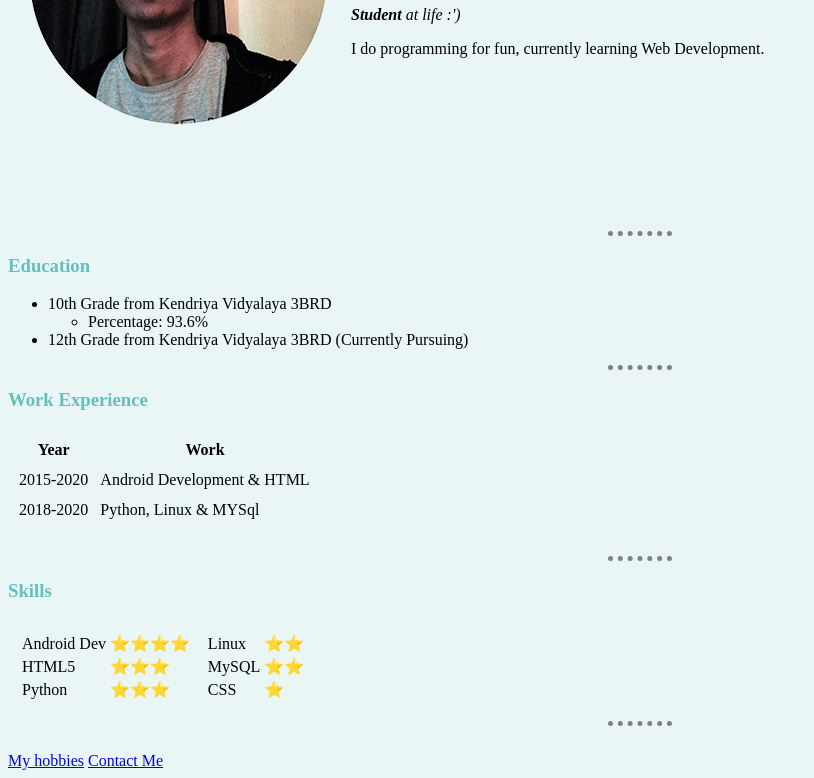
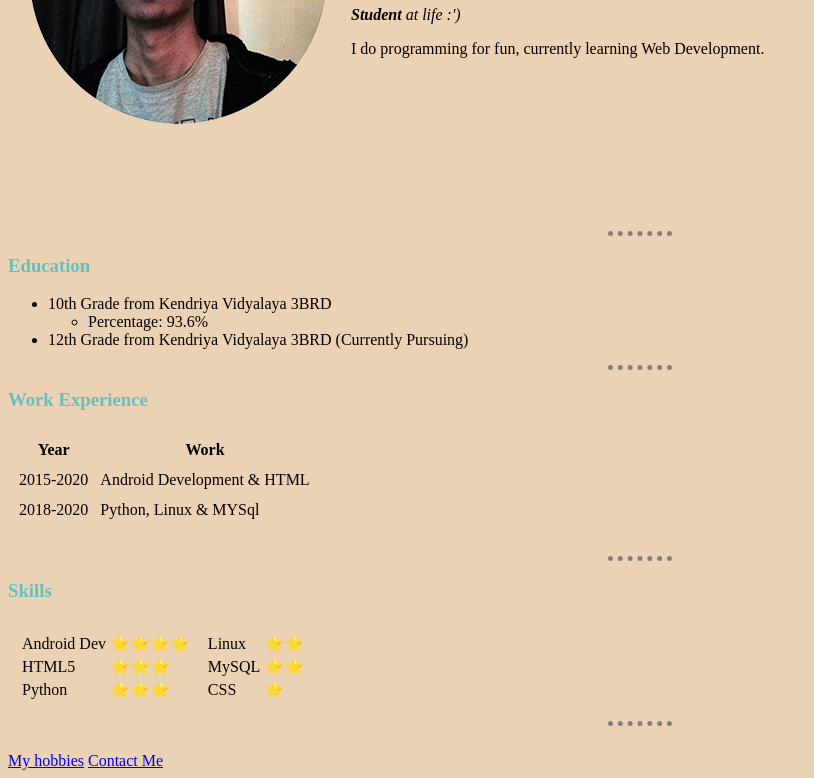
Before and after one commit to sajal-kumar/cv, a plain HTML site: page index.html in a window 1280 px wide. Shown: the part 231-1009 px from the top of the page, without its empty margins (0-814 px from the left). Drawn offline with Linux system fonts and the light colour scheme.

Commit message:
change bgcolor

```diff
--- a/styles.css
+++ b/styles.css
@@ -1,5 +1,5 @@
 body {
-  background-color: #EAF6F6;
+  background-color: #ebd2b4;
 }
 
 img {
```
